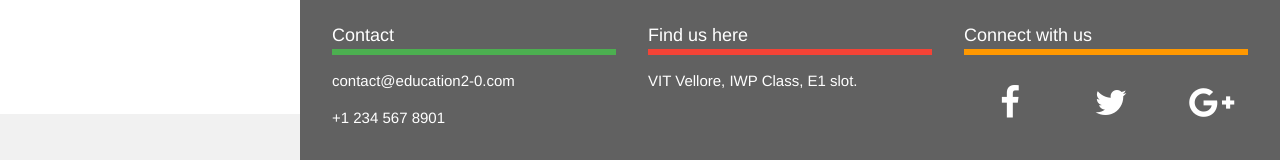
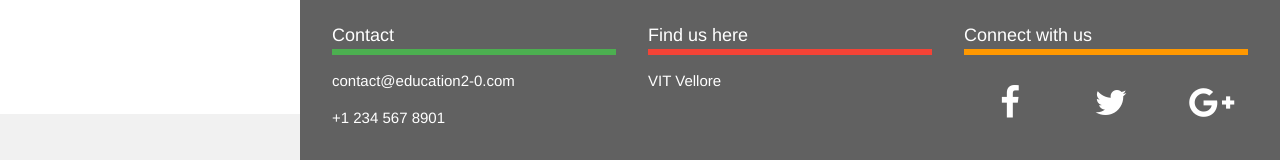
Before and after one commit to AdityaChellam/Education-2.0, a plain HTML site: page Concentration.html in a window 1280 px wide. Shown: the part 759-919 px from the top of the page. Drawn offline with nearby package versions, Linux system fonts and the light colour scheme.

Commit message:
Update Concentration.html

```diff
--- a/Concentration.html
+++ b/Concentration.html
@@ -130,7 +130,7 @@ html,h1,h2,h3,h4,h5 {font-family: Helvetica;}
       </div>
       <div class="w3-container w3-third">
         <h5 class="w3-bottombar w3-border-red">Find us here</h5>
-        <p>VIT Vellore, IWP Class, E1 slot.</p>
+        <p>VIT Vellore</p>
         <p></p>
         <p></p>
       </div>
```
